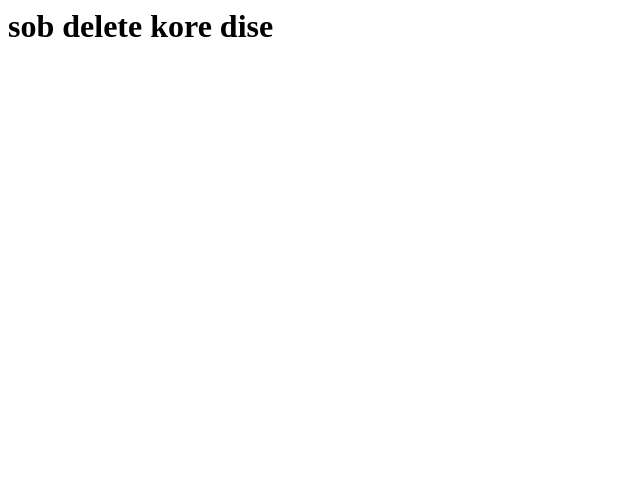
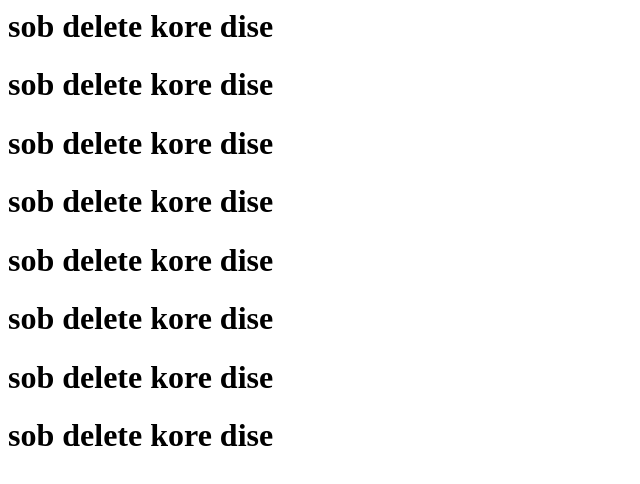
Before and after one commit to nazmulh62/nazmul_test, a plain HTML site: page index.html in a window 1280 px wide. Shown: the whole page, without its empty margins (0-640 px from the left). Drawn offline with Linux system fonts and the light colour scheme.

Commit message:
main_branch_atik

```diff
--- a/index.html
+++ b/index.html
@@ -1 +1,8 @@
 <h1>sob delete kore dise</h1>
+<h1>sob delete kore dise</h1>
+<h1>sob delete kore dise</h1>
+<h1>sob delete kore dise</h1>
+<h1>sob delete kore dise</h1>
+<h1>sob delete kore dise</h1>
+<h1>sob delete kore dise</h1>
+<h1>sob delete kore dise</h1>
```
